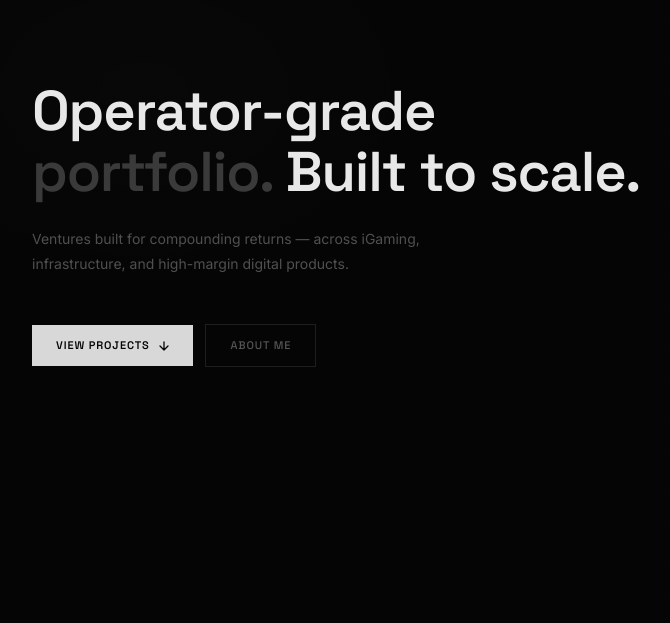
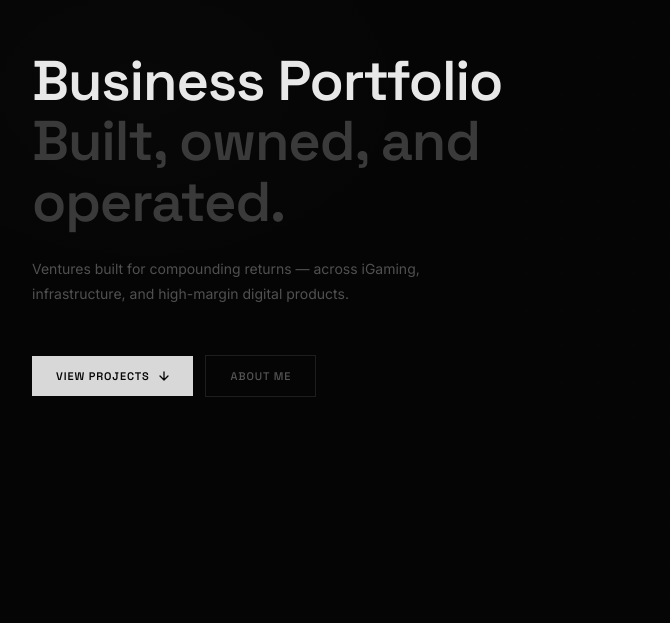
Before and after one commit to priidikkasak/uusportfolio, a Next.js app: page / in a window 1280 px wide. Shown: the part 176-799 px from the top of the page, without its empty margins (176-846 px from the left). Built offline with nearby package versions, Linux system fonts and the light colour scheme.

Commit message:
Hero: update headline text

```diff
--- a/app/page.tsx
+++ b/app/page.tsx
@@ -57,10 +57,9 @@ export default function Home() {
               className="text-[32px] sm:text-[48px] lg:text-[56px] font-semibold leading-[1.08] tracking-[-0.02em] text-[#e8e8e8] mb-5 sm:mb-6"
               style={{ fontFamily: "var(--font-space-grotesk)" }}
             >
-              Operator-grade
+              Business Portfolio
               <br />
-              <span className="text-[#3a3a3a]">portfolio.</span>{" "}
-              Built to scale.
+              <span className="text-[#3a3a3a]">Built, owned, and operated.</span>
             </motion.h1>
 
             {/* Subtext */}
```
